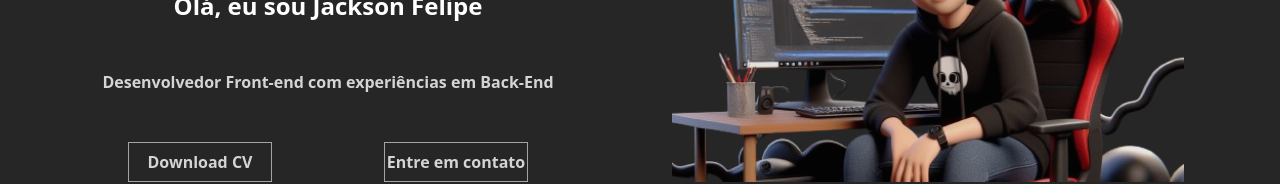
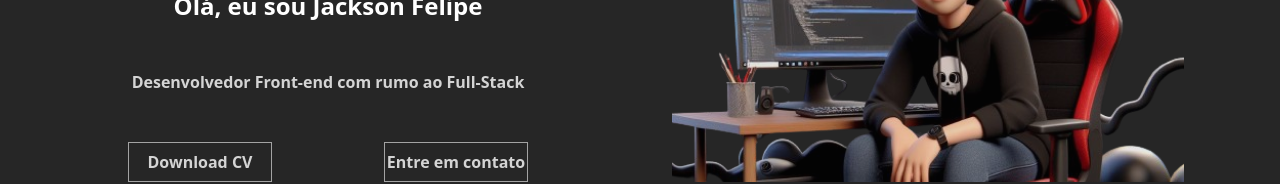
Before and after one commit to JknSantos/meu-portifolio, a React (Vite) app in the folder my-project/: page / in a window 1280 px wide. Shown: the part 206-390 px from the top of the page. Built offline with nearby package versions, Linux system fonts and the light colour scheme.

Commit message:
Correção de texto

```diff
--- a/my-project/src/conteudo.jsx
+++ b/my-project/src/conteudo.jsx
@@ -5,7 +5,7 @@ export default function App() {
                 <span className="meu-personagem"></span>
                 <div className="intro-sobre-mim">
                     <h2>Olá, eu sou Jackson Felipe</h2>
-                    <p>Desenvolvedor Front-end com experiências em Back-End</p>
+                    <p>Desenvolvedor Front-end com rumo ao Full-Stack</p>
                     <div className="buttons">
                         <button className="color-secoundary">Download CV</button>
                         <button><a href="https://wa.link/gp3h05">Entre em contato</a></button>
```
